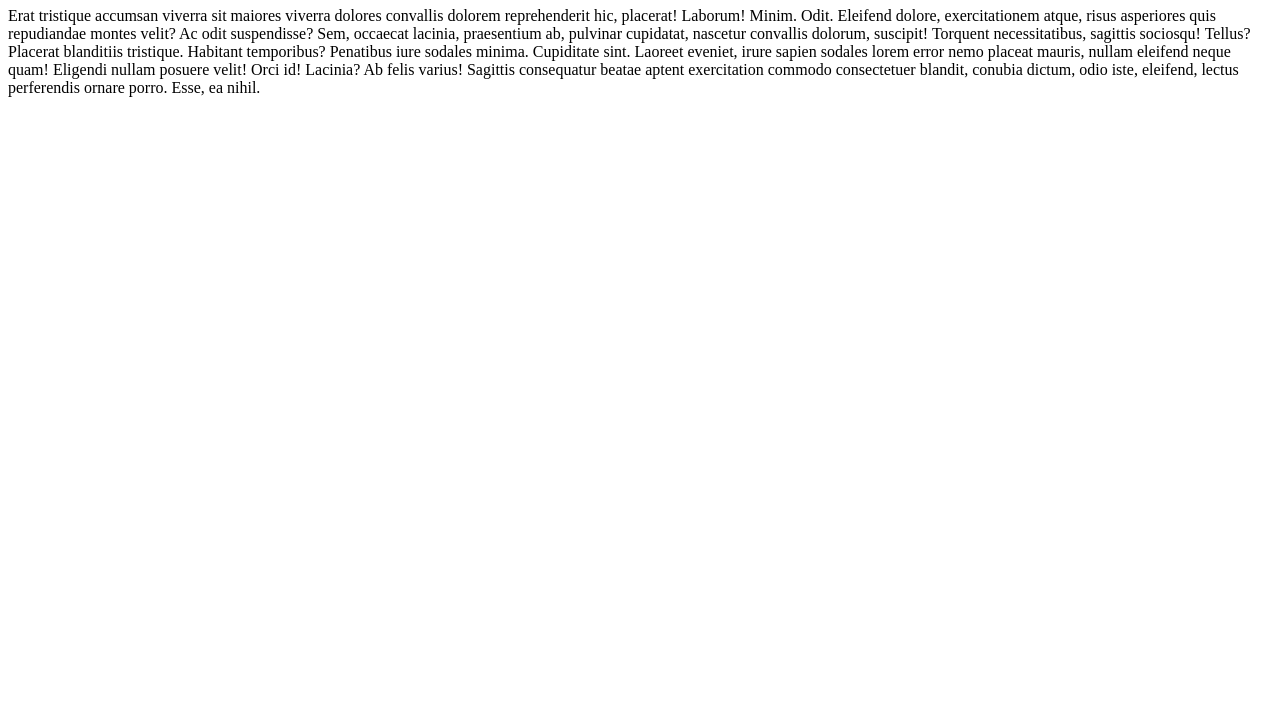
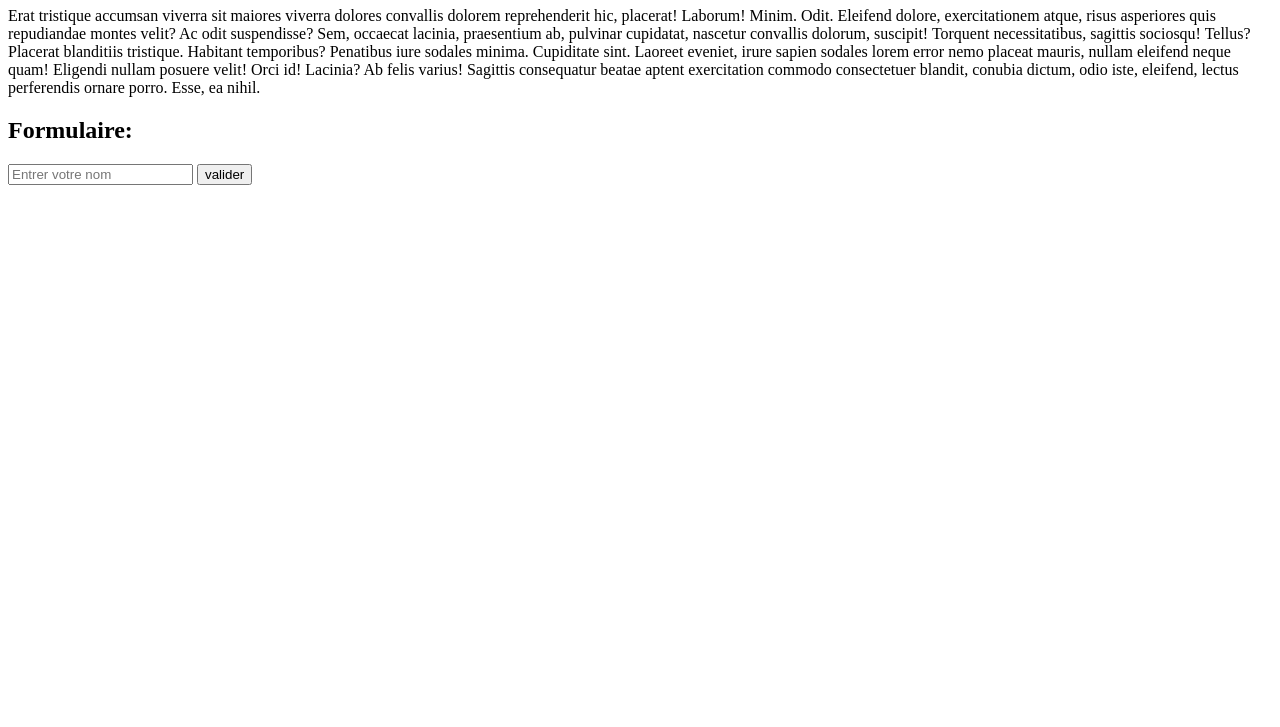
Before and after one commit to SamJS6/Partie2Activite, a plain HTML site: page index.html in a window 1280 px wide. Shown: the part 73-800 px from the top of the page. Drawn offline with Linux system fonts and the light colour scheme.

Commit message:
Dans le fichier index.html: ajout d'un  formulaire html

```diff
--- a/index.html
+++ b/index.html
@@ -7,7 +7,15 @@
 <body>
 	<h1>Bienvenue dans mon repository</h1>
 
-	<p>Erat tristique accumsan viverra sit maiores viverra dolores convallis dolorem reprehenderit hic, placerat! Laborum! Minim. Odit. Eleifend dolore, exercitationem atque, risus asperiores quis repudiandae montes velit? Ac odit suspendisse? Sem, occaecat lacinia, praesentium ab, pulvinar cupidatat, nascetur convallis dolorum, suscipit! Torquent necessitatibus, sagittis sociosqu! Tellus? Placerat blanditiis tristique. Habitant temporibus? Penatibus iure sodales minima. Cupiditate sint. Laoreet eveniet, irure sapien sodales lorem error nemo placeat mauris, nullam eleifend neque quam! Eligendi nullam posuere velit! Orci id! Lacinia? Ab felis varius! Sagittis consequatur beatae aptent exercitation commodo consectetuer blandit, conubia dictum, odio iste, eleifend, lectus perferendis ornare porro. Esse, ea nihil.</p>
+    <p>Erat tristique accumsan viverra sit maiores viverra dolores convallis dolorem reprehenderit hic, placerat! Laborum! Minim. Odit. Eleifend dolore, exercitationem atque, risus asperiores quis repudiandae montes velit? Ac odit suspendisse? Sem, occaecat lacinia, praesentium ab, pulvinar cupidatat, nascetur convallis dolorum, suscipit! Torquent necessitatibus, sagittis sociosqu! Tellus? Placerat blanditiis tristique. Habitant temporibus? Penatibus iure sodales minima. Cupiditate sint. Laoreet eveniet, irure sapien sodales lorem error nemo placeat mauris, nullam eleifend neque quam! Eligendi nullam posuere velit! Orci id! Lacinia? Ab felis varius! Sagittis consequatur beatae aptent exercitation commodo consectetuer blandit, conubia dictum, odio iste, eleifend, lectus perferendis ornare porro. Esse, ea nihil.</p>
+
+    <h2>Formulaire:</h2>
+
+	<form>
+
+		<input type="text" name="name" value="" placeholder="Entrer votre nom">
+		<button>valider</button>
+	</form>
 
 </body>
 </html>
```
